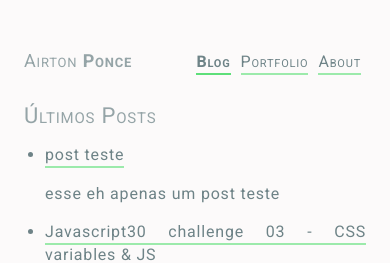
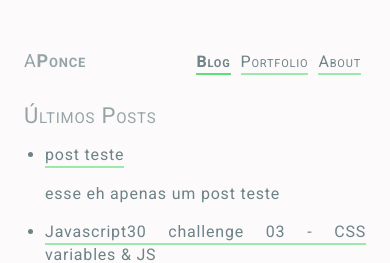
Before and after one commit to APonce911/jekyll-mywebsite, a Jekyll site: the page built from index.html, in a window 390 px wide. Shown: the top 263 px of the page. Built offline with Jekyll 4.4.1, drawn with Linux system fonts in a browser that asks for light colours; nearby versions of some CDN libraries.

Commit message:
responsive navbar name

```diff
--- a/_includes/navigation.html
+++ b/_includes/navigation.html
@@ -1,5 +1,5 @@
 <div class="navbar">
-  <h3 class="name">Airton <strong>Ponce</strong></h3>
+  <h3 class="name"><strong>Ponce</strong></h3>
   <nav class="tabs">
     {% for item in site.data.navigation %}
       <h3><a href="{{ item.link }}" {% if page.url == item.link %}class="current"{% endif %}>{{ item.name }}</a></h3>
--- a/_sass/navigation.scss
+++ b/_sass/navigation.scss
@@ -7,6 +7,9 @@
 .name{
   margin: 0;
   padding: 0;
+}
+.name:before{
+  content: 'A';
 }
 .tabs {
   display: flex;
@@ -19,3 +22,8 @@
 .tabs a{
   margin: 5px;
 }
+@media only screen and (min-width: 38rem){
+  .name:before{
+    content: 'Airton ';
+  }
+}
```
